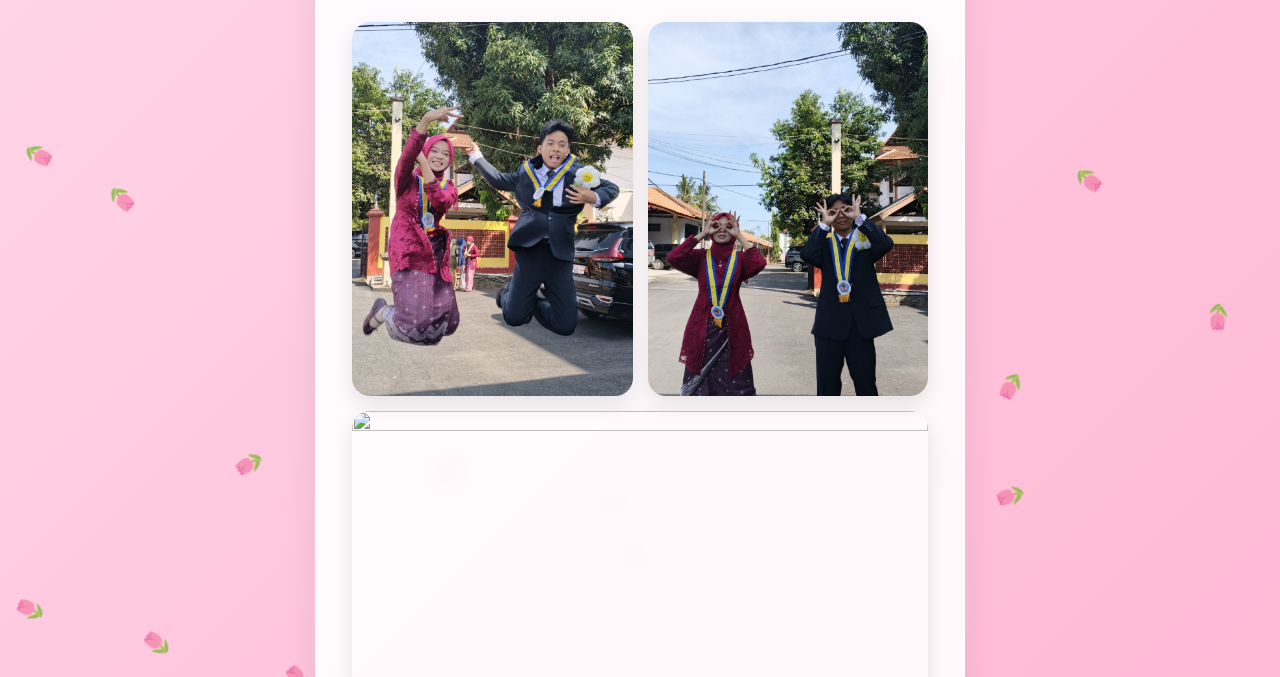
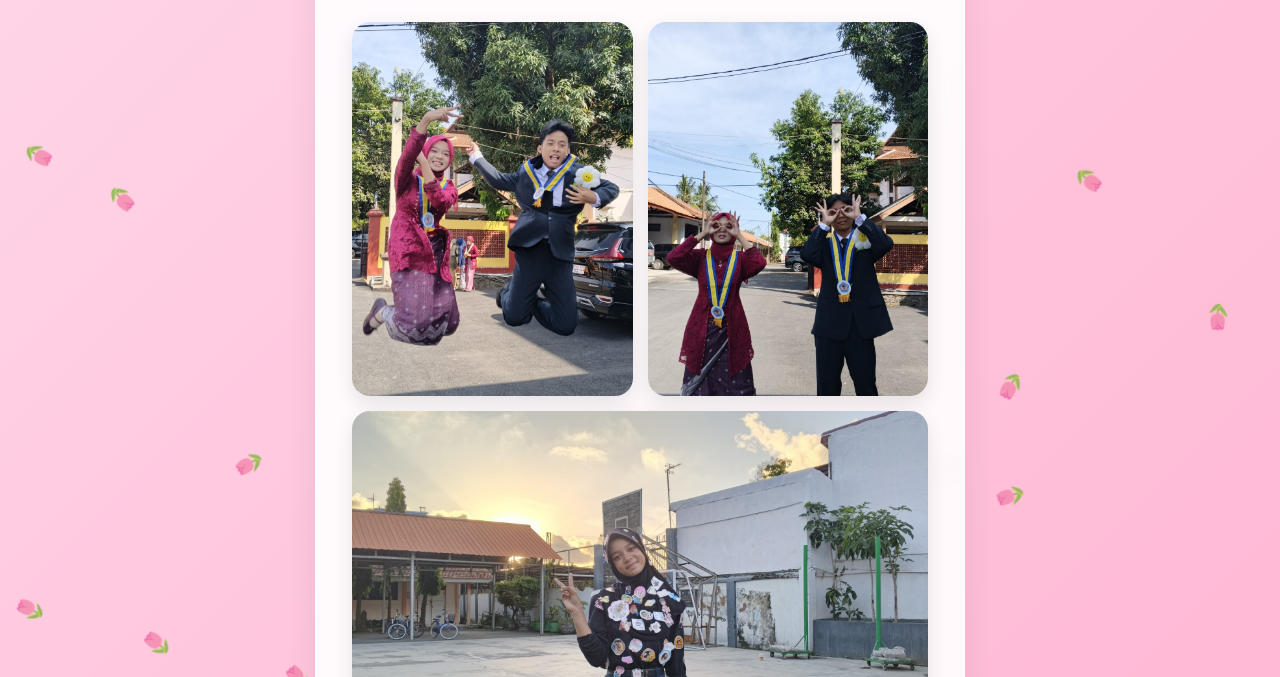
Before and after one commit to 2sayaudhtahu2-bot/hbd-isma, a plain HTML site: page index.html in a window 1280 px wide. Both pictures are taken after a click on the button "klik akuu 💌". Shown: the part 123-800 px from the top of the page. Drawn offline with Linux system fonts and the light colour scheme.

Commit message:
Update index.html

```diff
--- a/index.html
+++ b/index.html
@@ -210,7 +210,7 @@ body{
         <div class="gallery">
             <img src="foto1.jpg" class="photo portrait">
             <img src="foto2.jpg" class="photo portrait">
-            <img src="foto3.png" class="photo landscape">
+            <img src="foto3.jpeg" class="photo landscape">
         </div>
 
         <div class="message">
```
